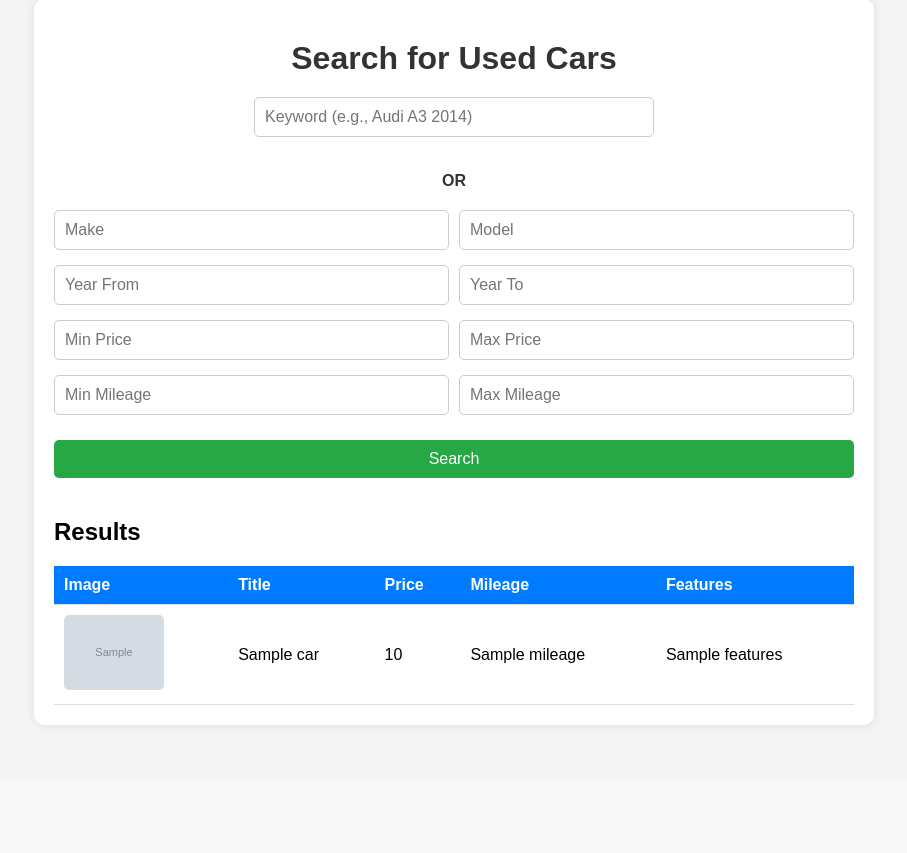
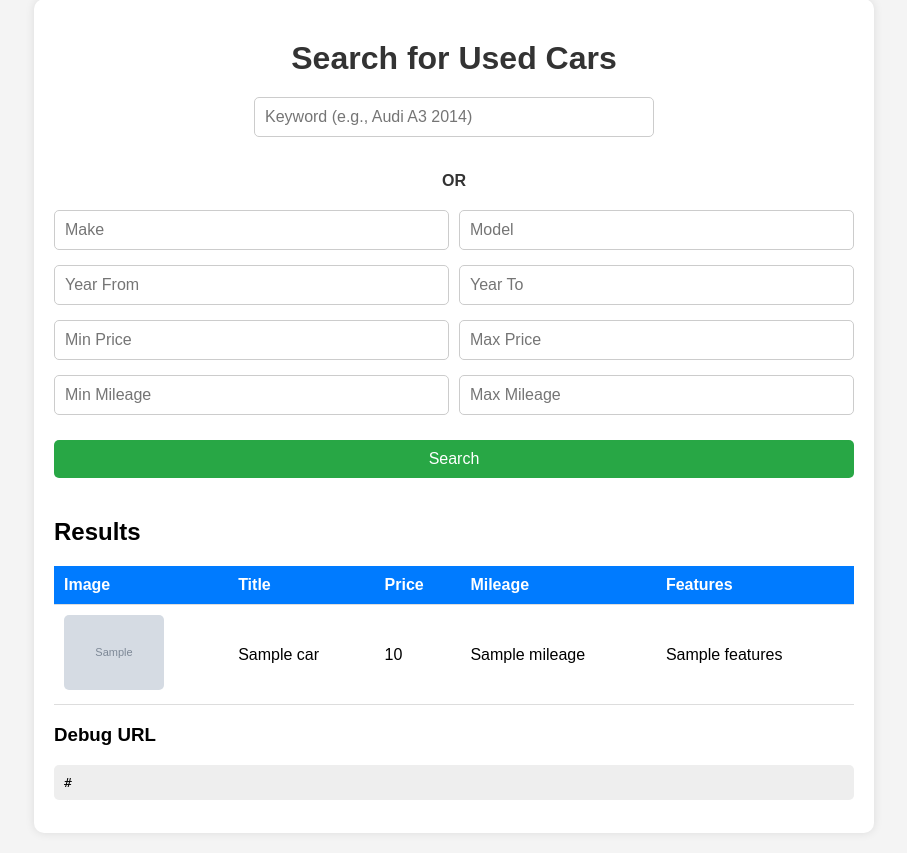
Before and after one commit to sharmalakshay/sunmotors_sbt_api, a Flask app: template templates/index.html in a window 1280 px wide. Shown: the part 21-874 px from the top of the page, without its empty margins (186-1093 px from the left). Before the commit the page ends 748 px from the top, so only its background shows below. Run offline with Flask 3, Linux system fonts and the light colour scheme; the template is opened without the code that fills it: most values are stand-ins (such as "Sample title", 1, 10 or a date in 2020); grey boxes marked "Sample" are stand-in pictures.

Commit message:
Add debug URL display for troubleshooting in index template

```diff
--- a/app.py
+++ b/app.py
@@ -66,6 +66,9 @@ def get_car_data(make="", model="", year_from=None, year_to=None, price_from=Non
 
     response = requests.get(base_url, params=params, headers=headers)
 
+    # Print the URL being visited for debugging
+    print(response.url)
+
     if response.status_code != 200:
         return [{"Error": f"Failed to fetch data. Status Code: {response.status_code}"}]
 
@@ -132,6 +135,7 @@ def export():
 def index():
     cars = []
     search_performed = False
+    debug_url = None
 
     if request.method == 'POST':
         search_performed = True
@@ -154,8 +158,9 @@ def index():
         mileage_to = int(mileage_to) if mileage_to else None
 
         cars = get_car_data(make, model, year_from, year_to, price_from, price_to, mileage_from, mileage_to, keyword)
+        debug_url = request.url
 
-    return render_template("index.html", cars=cars, search_performed=search_performed)
+    return render_template("index.html", cars=cars, search_performed=search_performed, debug_url=debug_url)
 
 if __name__ == '__main__':
     app.run(debug=True)
--- a/templates/index.html
+++ b/templates/index.html
@@ -188,6 +188,12 @@
         {% endif %}
     </div>
 
+    {% if debug_url %}
+    <div class="debug-url">
+        <h3>Debug URL</h3>
+        <pre>{{ debug_url }}</pre>
+    </div>
+    {% endif %}
 </div>
 
 <script>
```
